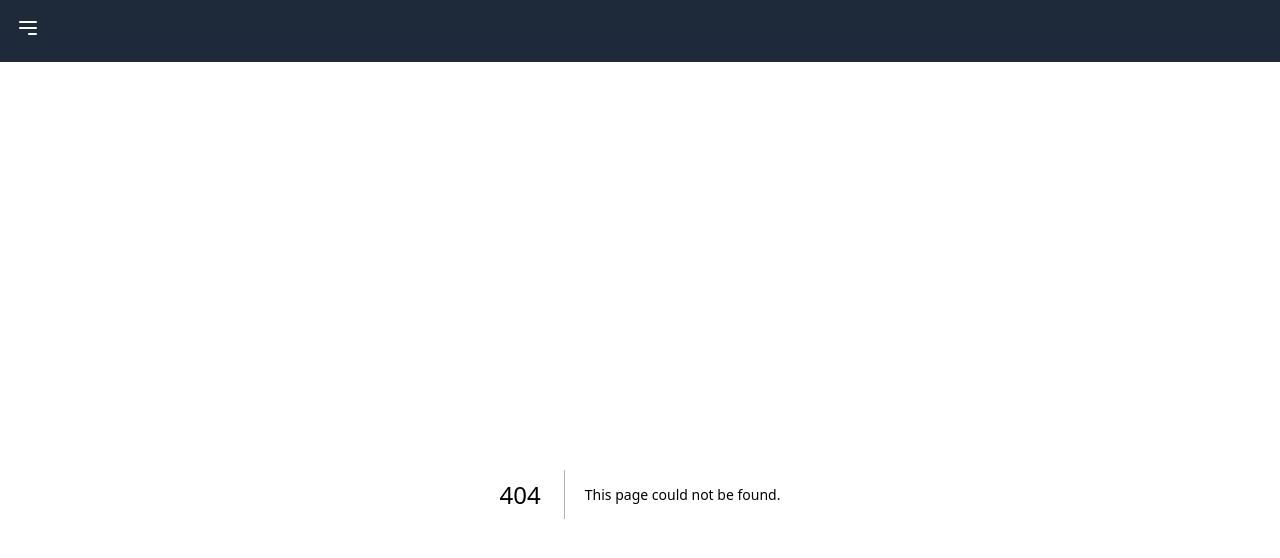
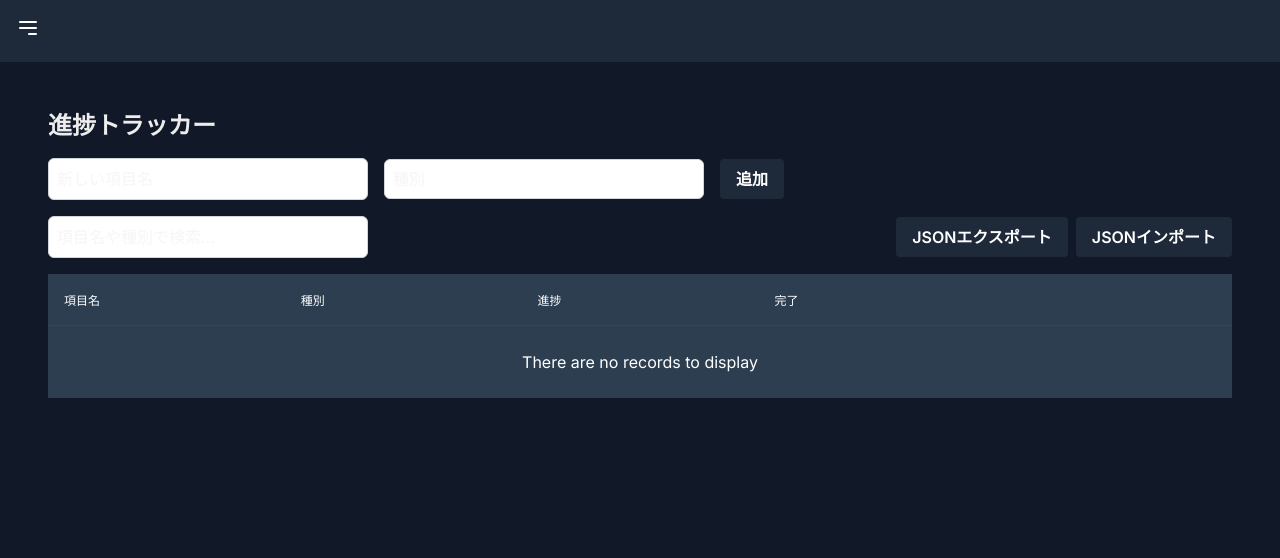
Before and after one commit to sken1001/quest-tracker, a Next.js app: page /progress-tracker in a window 1280 px wide. Before the commit this address had no page. Shown: the top 558 px of the page. Built offline with nearby package versions, Linux system fonts and the light colour scheme.

Commit message:
進捗管理機能の追加

```diff
--- a/package.json
+++ b/package.json
@@ -13,7 +13,9 @@
     "next": "15.3.5",
     "react": "^19.0.0",
     "react-chartjs-2": "^5.3.0",
-    "react-dom": "^19.0.0"
+    "react-data-table-component": "^7.7.0",
+    "react-dom": "^19.0.0",
+    "styled-components": "^6.1.19"
   },
   "devDependencies": {
     "@eslint/eslintrc": "^3",
@@ -21,6 +23,7 @@
     "@types/node": "^20",
     "@types/react": "^19",
     "@types/react-dom": "^19",
+    "@types/styled-components": "^5.1.34",
     "eslint": "^9",
     "eslint-config-next": "15.3.5",
     "tailwindcss": "^4",
--- /dev/null
+++ b/src/app/progress-tracker/page.tsx
@@ -0,0 +1,221 @@
+"use client";
+
+import React, { useState, ChangeEvent, useEffect } from 'react';
+import { ProgressItem, ProgressState } from '@/types/progress';
+import type { TableColumn } from 'react-data-table-component';
+import { createTheme } from 'react-data-table-component';
+
+// Dynamically import DataTable to ensure it's only loaded on the client side
+const DataTable = React.lazy(() => import('react-data-table-component'));
+
+createTheme('dark', {
+  text: {
+    primary: '#FFFFFF',
+    secondary: '#BDC3C7',
+  },
+  background: {
+    default: '#2C3E50',
+  },
+  context: {
+    background: '#E74C3C',
+    text: '#FFFFFF',
+  },
+  divider: {
+    default: '#424242',
+  },
+  action: {
+    button: 'rgba(0,0,0,.54)',
+    hover: 'rgba(0,0,0,.08)',
+    disabled: 'rgba(0,0,0,.12)',
+  },
+}, 'dark');
+
+const progressSteps: ProgressState[] = ['未所持', '所持', '1段階目', '2段階目', '3段階目（完了）'];
+
+const ProgressTracker: React.FC = () => {
+  const [items, setItems] = useState<ProgressItem[]>([]);
+  const [newItemName, setNewItemName] = useState('');
+  const [newItemType, setNewItemType] = useState('');
+  const [filterText, setFilterText] = useState('');
+  const [isClient, setIsClient] = useState(false);
+
+  useEffect(() => {
+    setIsClient(true);
+    const savedItems = localStorage.getItem('progressTrackerData');
+    if (savedItems) {
+      setItems(JSON.parse(savedItems));
+    }
+  }, []);
+
+  useEffect(() => {
+    if (isClient) {
+      localStorage.setItem('progressTrackerData', JSON.stringify(items));
+    }
+  }, [items, isClient]);
+
+  const handleAddItem = () => {
+    if (newItemName.trim() === '') return;
+    const newItem: ProgressItem = {
+      id: Date.now().toString(),
+      name: newItemName,
+      type: newItemType,
+      progress: '未所持',
+      completed: false,
+    };
+    setItems([...items, newItem]);
+    setNewItemName('');
+  };
+
+  const handleProgressChange = (id: string, progressIndex: number) => {
+    const progress = progressSteps[progressIndex];
+    setItems(items.map(item =>
+      item.id === id ? { ...item, progress, completed: progress === '3段階目（完了）' } : item
+    ));
+  };
+
+  const handleDeleteItem = (id: string) => {
+    setItems(items.filter(item => item.id !== id));
+  };
+
+  const exportToJson = () => {
+    const dataStr = JSON.stringify(items, null, 2);
+    const dataUri = 'data:application/json;charset=utf-8,'+ encodeURIComponent(dataStr);
+    const exportFileDefaultName = 'progress-data.json';
+    let linkElement = document.createElement('a');
+    linkElement.setAttribute('href', dataUri);
+    linkElement.setAttribute('download', exportFileDefaultName);
+    linkElement.click();
+  }
+
+  const importFromJson = (event: ChangeEvent<HTMLInputElement>) => {
+    const fileReader = new FileReader();
+    if (event.target.files && event.target.files[0]) {
+        fileReader.readAsText(event.target.files[0], "UTF-8");
+        fileReader.onload = e => {
+            if (e.target && typeof e.target.result === 'string') {
+                const importedItems: ProgressItem[] = JSON.parse(e.target.result);
+                setItems(importedItems);
+            }
+        };
+    }
+  };
+
+  const columns: TableColumn<ProgressItem>[] = [
+    {
+      name: '項目名',
+      selector: (row: ProgressItem) => row.name,
+      sortable: true,
+    },
+    {
+      name: '種別',
+      selector: (row: ProgressItem) => row.type,
+      sortable: true,
+    },
+    {
+      name: '進捗',
+      cell: (row: ProgressItem) => {
+        const progressIndex = progressSteps.indexOf(row.progress);
+        return (
+          <div className="flex items-center w-full">
+            <input
+              type="range"
+              min="0"
+              max="4"
+              value={progressIndex}
+              onChange={(e) => handleProgressChange(row.id, parseInt(e.target.value))}
+              className="range range-xs flex-grow"
+            />
+            <span className="ml-4 w-24 text-sm">{row.progress}</span>
+          </div>
+        );
+      },
+      sortable: true,
+    },
+    {
+      name: '完了',
+      selector: (row: ProgressItem) => (row.completed ? 'はい' : 'いいえ'),
+      sortable: true,
+      cell: (row: ProgressItem) => <input type="checkbox" checked={row.completed} readOnly className="checkbox" />
+    },
+    {
+      name: '',
+      cell: (row: ProgressItem) => (
+        <button onClick={() => handleDeleteItem(row.id)} className="text-red-500 hover:text-red-700">
+          <svg xmlns="http://www.w3.org/2000/svg" className="h-5 w-5" viewBox="0 0 20 20" fill="currentColor">
+            <path fillRule="evenodd" d="M9 2a1 1 0 00-.894.553L7.382 4H4a1 1 0 000 2v10a2 2 0 002 2h8a2 2 0 002-2V6a1 1 0 100-2h-3.382l-.724-1.447A1 1 0 0011 2H9zM7 8a1 1 0 012 0v6a1 1 0 11-2 0V8zm4 0a1 1 0 012 0v6a1 1 0 11-2 0V8z" clipRule="evenodd" />
+          </svg>
+        </button>
+      ),
+    },
+  ];
+
+  const filteredItems = items.filter(item =>
+    (item.name && item.name.toLowerCase().includes(filterText.toLowerCase())) ||
+    (item.type && item.type.toLowerCase().includes(filterText.toLowerCase()))
+  );
+
+  if (!isClient) {
+    return null; // Render nothing on the server
+  }
+
+  return (
+    <div className="container mx-auto p-4">
+      <h1 className="text-2xl font-bold mb-4">進捗トラッカー</h1>
+
+      <div className="mb-4 flex items-center gap-4">
+        <input
+          type="text"
+          value={newItemName}
+          onChange={(e) => setNewItemName(e.target.value)}
+          placeholder="新しい項目名"
+          className="p-2 w-full max-w-xs border border-gray-300 rounded-md bg-white dark:bg-gray-800 dark:border-gray-600"
+        />
+        <input
+          list="type-options"
+          value={newItemType}
+          onChange={(e) => setNewItemType(e.target.value)}
+          placeholder="種別"
+          className="p-2 w-full max-w-xs border border-gray-300 rounded-md bg-white dark:bg-gray-800 dark:border-gray-600 h-10"
+        />
+        <datalist id="type-options">
+          <option value="機能" />
+          <option value="バグ" />
+          <option value="雑務" />
+          <option value="リファクタリング" />
+        </datalist>
+        <button onClick={handleAddItem} className="bg-gray-800 text-white px-4 py-2 rounded font-semibold hover:bg-gray-700 focus:outline-none focus:ring-2 focus:ring-gray-600 focus:ring-offset-2 focus:ring-offset-gray-950 transition-colors">追加</button>
+      </div>
+
+      <div className="mb-4 flex items-center justify-between">
+          <input
+            type="text"
+            placeholder="項目名や種別で検索..."
+            value={filterText}
+            onChange={e => setFilterText(e.target.value)}
+            className="p-2 w-full max-w-xs border border-gray-300 rounded-md bg-white dark:bg-gray-800 dark:border-gray-600"
+          />
+        <div className="flex gap-2">
+          <button onClick={exportToJson} className="bg-gray-800 text-white px-4 py-2 rounded font-semibold hover:bg-gray-700 focus:outline-none focus:ring-2 focus:ring-gray-600 focus:ring-offset-2 focus:ring-offset-gray-950 transition-colors">JSONエクスポート</button>
+          <label className="bg-gray-800 text-white px-4 py-2 rounded font-semibold hover:bg-gray-700 focus:outline-none focus:ring-2 focus:ring-gray-600 focus:ring-offset-2 focus:ring-offset-gray-950 transition-colors">
+            JSONインポート
+            <input type="file" accept=".json" onChange={importFromJson} className="hidden" />
+          </label>
+        </div>
+      </div>
+
+      <React.Suspense fallback={<div>テーブルを読み込み中...</div>}>
+        <DataTable
+          columns={columns}
+          data={filteredItems}
+          pagination
+          paginationPerPage={100}
+          paginationRowsPerPageOptions={[10, 20, 50, 100]}
+          persistTableHead
+          theme="dark"
+        />
+      </React.Suspense>
+    </div>
+  );
+};
+
+export default ProgressTracker;
--- a/src/components/Sidebar/Sidebar.tsx
+++ b/src/components/Sidebar/Sidebar.tsx
@@ -31,6 +31,14 @@ const Sidebar: React.FC<SidebarProps> = ({ isOpen, toggleSidebar }) => {
                 className="text-gray-300 hover:text-white font-semibold text-lg"
               >
                 ホーム
+              </Link>
+            </li>
+            <li className="mb-2">
+              <Link
+                href="/progress-tracker"
+                className="text-gray-300 hover:text-white"
+              >
+                進捗トラッカー
               </Link>
             </li>
             <li className="mb-2">
--- /dev/null
+++ b/src/types/progress.ts
@@ -0,0 +1,9 @@
+export type ProgressState = '未所持' | '所持' | '1段階目' | '2段階目' | '3段階目（完了）';
+
+export interface ProgressItem {
+  id: string;
+  name: string;
+  type: string;
+  progress: ProgressState;
+  completed: boolean;
+}
```
Also changed, not shown: 1 other file (tests, documents, lock files or other folders).
